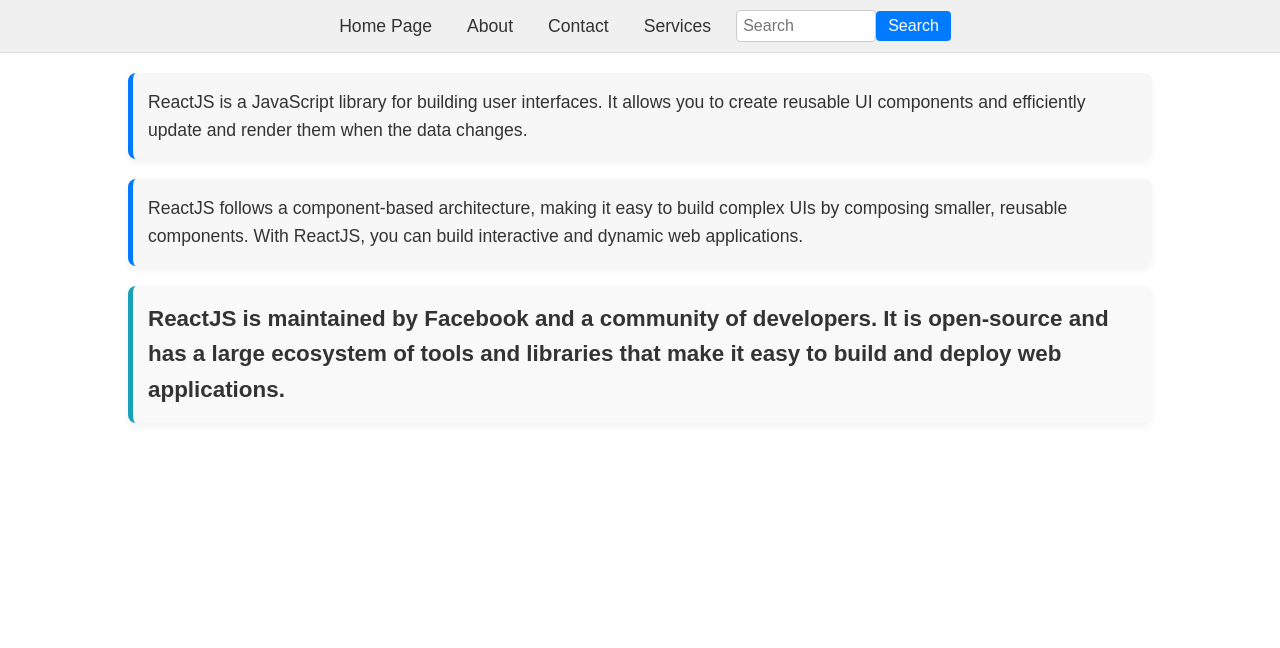
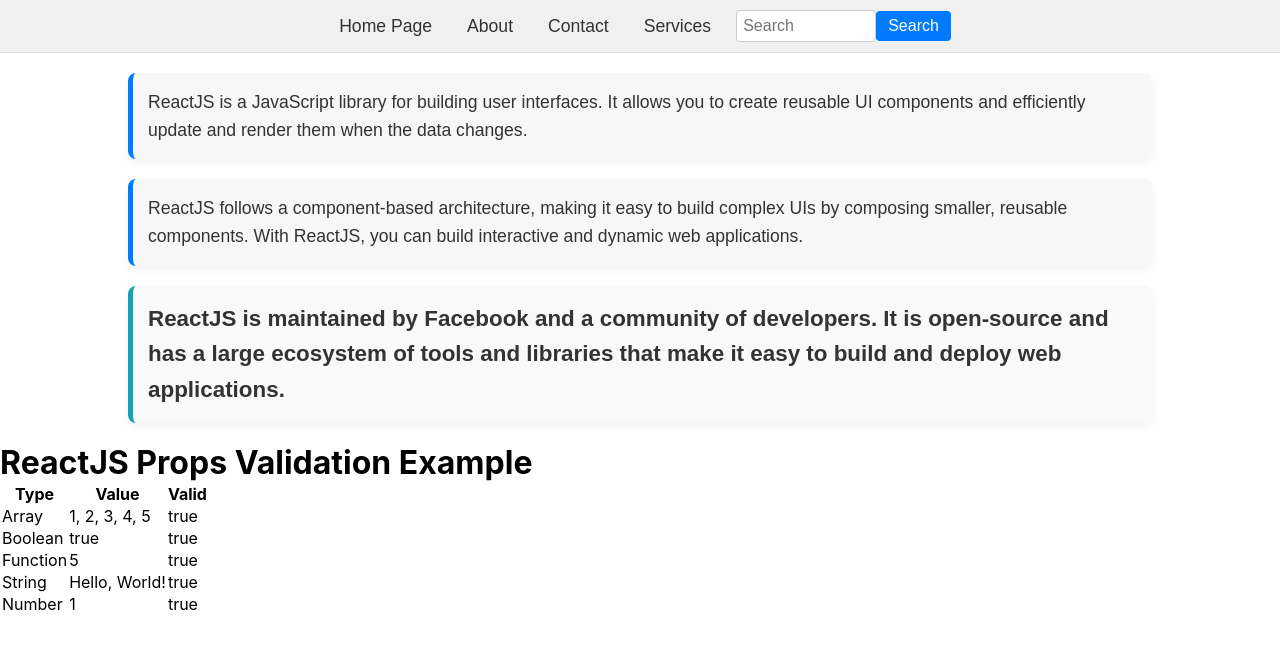
Before and after one commit to PriyanshK09/K22JA-ReactJS, a React (Create React App) app in the folder first/: page / in a window 1280 px wide. Shown: the top 648 px of the page. Built offline with nearby package versions, Linux system fonts and the light colour scheme.

Commit message:
feat: Add Propvalidation component for ReactJS props validation

```diff
--- /dev/null
+++ b/first/src/Propvalidation.jsx
@@ -0,0 +1,69 @@
+import React from "react";
+import PropTypes from "prop-types";
+
+function Propvalidation(props) {
+    return (
+        <>
+            <div>
+                <h1>ReactJS Props Validation Example</h1>
+                <table>
+                    <tr>
+                        <th>Type</th>
+                        <th>Value</th>
+                        <th>Valid</th>
+                    </tr>
+
+                    <tr>
+                        <td>Array</td>
+                        <td>{props.propArray.join(", ")}</td>
+                        <td>{props.propArray ? "true" : "false"}</td>
+                    </tr>
+
+                    <tr>
+                        <td>Boolean</td>
+                        <td>{props.propBool ? "true" : "false"}</td>
+                        <td>{props.propBool ? "true" : "false"}</td>
+                    </tr>
+
+                    <tr>
+                        <td>Function</td>
+                        <td>{props.propFunc(5)}</td>
+                        <td>{props.propFunc(5) ? "true" : "false"}</td>
+                    </tr>
+
+                    <tr>
+                        <td>String</td>
+                        <td>{props.propString}</td>
+                        <td>{props.propString ? "true" : "false"}</td>
+                    </tr>
+
+                    <tr>
+                        <td>Number</td>
+                        <td>{props.propNumber}</td>
+                        <td>{props.propNumber ? "true" : "false"}</td>
+                    </tr>
+                </table>
+            </div>
+        </>
+    );
+}
+
+Propvalidation.propTypes = {
+    propArray: PropTypes.array.isRequired,
+    propBool: PropTypes.bool.isRequired,
+    propFunc: PropTypes.func,
+    propNumber: PropTypes.number,
+    propString: PropTypes.string,
+};
+
+Propvalidation.defaultProps = {
+    propArray: [1, 2, 3, 4, 5],
+    propBool: true,
+    propFunc: function (e) {
+        return e;
+    },
+    propNumber: 1,
+    propString: "Hello, World!",
+};
+
+export default Propvalidation;
--- a/first/src/index.js
+++ b/first/src/index.js
@@ -2,6 +2,7 @@
 import ReactDOM from 'react-dom';
 import Navigation from './Navigation';
 import Paragraph, { SecondPara, ThirdPara } from './components/Paragraph';
+import Propvalidation from './Propvalidation';
 import './index.css';
 
 // ReactDOM.render(<div>
@@ -35,6 +36,7 @@
     <Paragraph content="ReactJS is a JavaScript library for building user interfaces. It allows you to create reusable UI components and efficiently update and render them when the data changes." />
     <SecondPara content="ReactJS follows a component-based architecture, making it easy to build complex UIs by composing smaller, reusable components. With ReactJS, you can build interactive and dynamic web applications." />
     <ThirdPara content="ReactJS is maintained by Facebook and a community of developers. It is open-source and has a large ecosystem of tools and libraries that make it easy to build and deploy web applications." />
+    <Propvalidation />
   </>,
   document.getElementById('root')
 );
```
